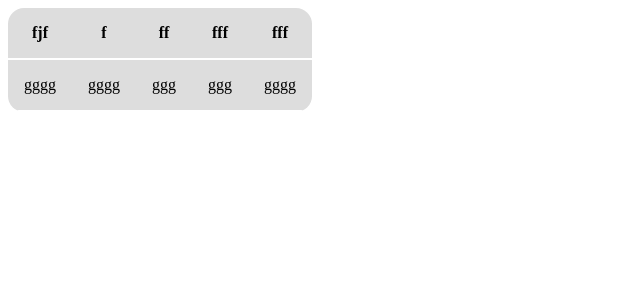
After one commit to MolinaFranco/Repairs, a Django app: template Repairs/RepairApp/templates/tablita.html in a window 1280 px wide. The commit adds this page. Shown: the top 300 px of the page, without its empty margins (0-640 px from the left). Run offline with Django 3.2, Linux system fonts and the light colour scheme; the template is opened without the code that fills it, so the values that code supplies are empty; parts of the project's set-up code (start-up, migrations or seed data) failed here and were passed over.

Commit message:
Mínimo cambio de estilado en la tabla del reporte

```diff
--- /dev/null
+++ b/Repairs/RepairApp/templates/tablita.html
@@ -0,0 +1,41 @@
+<!DOCTYPE html>
+<html lang="en">
+<head>
+    <meta charset="UTF-8">
+    <meta name="viewport" content="width=device-width, initial-scale=1.0">
+    <meta http-equiv="X-UA-Compatible" content="ie=edge">
+    <title>Tablita jaja</title>
+</head>
+<style>
+
+    table {
+  border-collapse: collapse;
+  border-radius: 1em;
+  overflow: hidden;
+}
+
+th, td {
+  padding: 1em;
+  background: #ddd;
+  border-bottom: 2px solid white;}
+
+</style>
+<body>
+    <table>
+        <tr>
+            <th>fjf</th>
+            <th>f</th>
+            <th>ff</th>
+            <th>fff</th>
+            <th>fff</th>
+        </tr>
+        <tr>
+            <td>gggg</td>
+            <td>gggg</td>
+            <td>ggg</td>
+            <td>ggg</td>
+            <td>gggg</td>
+        </tr>
+    </table>
+</body>
+</html>
--- a/Repairs/RepairApp/utils.py
+++ b/Repairs/RepairApp/utils.py
@@ -33,6 +33,6 @@ def renderizar_pdf(template, queryset):
     pdf = pisa.pisaDocument(BytesIO(html.encode("UTF-8")), result)
 
     if not pdf.err:
-        return HttpResponse(html)
+        #return HttpResponse(html)
         return HttpResponse(result.getvalue(), content_type='application/pdf')
     return None
```
Also changed, not shown: Repairs/RepairApp/templates/detail.html (+12 -11 lines).
